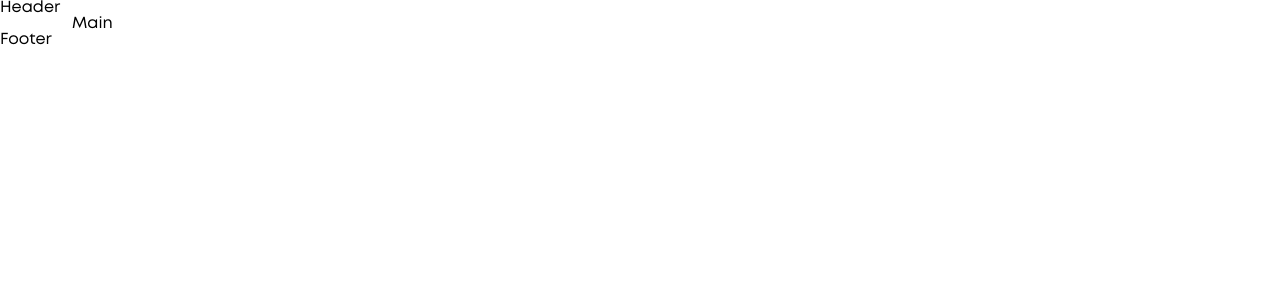
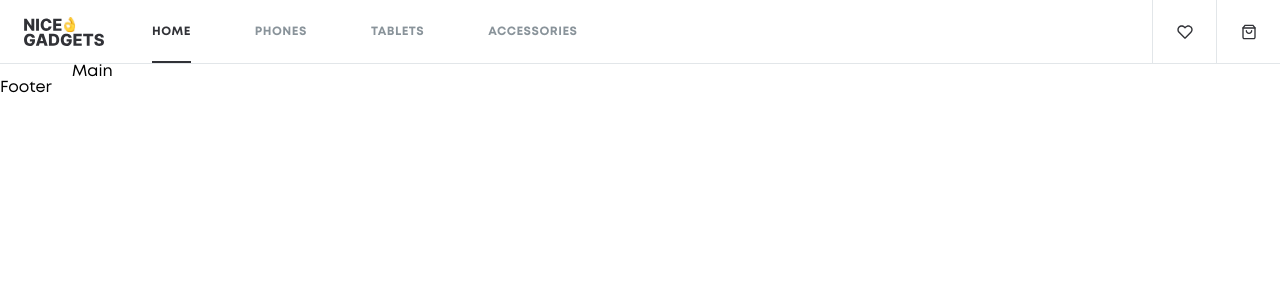
Before and after one commit to Localhost-Enterprises/group-project-2026, a React (Vite) app: page / in a window 1280 px wide. Shown: the top 300 px of the page. Built offline with nearby package versions, Linux system fonts and the light colour scheme.

Commit message:
feat(TTP-2): add header & menu to home page

```diff
--- a/package.json
+++ b/package.json
@@ -20,6 +20,7 @@
     "react": "^19.2.8",
     "react-dom": "^19.2.8",
     "react-router": "^8.4.0",
+    "react-router-dom": "^7.18.4",
     "tailwindcss": "^4.3.3"
   },
   "devDependencies": {
--- a/src/components/organisms/Header/Header.module.scss
+++ b/src/components/organisms/Header/Header.module.scss
@@ -0,0 +1,213 @@
+@use '@/app/styles/colors' as *;
+@use '@/app/styles/typography' as *;
+@use '@/app/styles/mixins' as *;
+
+.header {
+  display: flex;
+  align-items: center;
+  height: 64px;
+  background-color: $white;
+  border-bottom: 1px solid $elements;
+  padding-left: 16px;
+  position: relative;
+  justify-content: space-between;
+  z-index: 100;
+
+  @include on('tablet') {
+    padding-left: 24px;
+    justify-content: flex-start;
+  }
+}
+
+.logoLink {
+  display: flex;
+  align-items: center;
+  height: 100%;
+  text-decoration: none;
+
+  @include on('tablet') {
+    margin-right: 48px;
+  }
+}
+
+.nav {
+  display: none;
+
+  @include on('tablet') {
+    display: flex;
+    align-items: center;
+    height: 100%;
+  }
+}
+
+.navList {
+  display: flex;
+  align-items: center;
+  height: 100%;
+  gap: 32px;
+  list-style: none;
+  margin: 0;
+  padding: 0;
+  @include on('desktop') {
+    gap: 64px;
+  }
+}
+
+.navItem {
+  display: flex;
+  align-items: center;
+  height: 100%;
+}
+
+.navLink,
+.mobileNavLink {
+  position: relative;
+  display: flex;
+  align-items: center;
+  text-decoration: none;
+  color: $secondary;
+
+  @include uppercase;
+
+  transition: color 0.3s ease;
+
+  &:hover {
+    color: $primary;
+  }
+
+  &.active {
+    color: $primary;
+
+    &::after {
+      content: '';
+      position: absolute;
+      bottom: 0;
+      left: 0;
+      width: 100%;
+      height: 2px;
+      background-color: $primary;
+    }
+  }
+}
+
+.navLink {
+  height: 100%;
+}
+
+.headerActions {
+  display: none;
+
+  @include on('tablet') {
+    display: flex;
+    align-items: center;
+    height: 100%;
+    margin-left: auto;
+  }
+}
+
+.actionBtn,
+.mobileActionBtn {
+  position: relative;
+  display: flex;
+  align-items: center;
+  justify-content: center;
+  text-decoration: none;
+  transition: background-color 0.3s ease;
+
+  &:hover {
+    background-color: $hover;
+  }
+
+  &.active {
+    background-color: $hover;
+
+    &::after {
+      content: '';
+      position: absolute;
+      bottom: 0;
+      left: 0;
+      width: 100%;
+      height: 2px;
+      background-color: $primary;
+    }
+  }
+}
+
+.actionBtn {
+  width: 64px;
+  height: 100%;
+  border-left: 1px solid $elements;
+}
+
+.burgerBtn {
+  display: flex;
+  align-items: center;
+  justify-content: center;
+  width: 64px;
+  height: 64px;
+  background: none;
+  border: none;
+  border-left: 1px solid $elements;
+  cursor: pointer;
+  color: $primary;
+  margin-right: -16px;
+
+  @include on('tablet') {
+    display: none;
+  }
+}
+
+.mobileMenu {
+  position: fixed;
+  top: 64px;
+  left: 0;
+  width: 100vw;
+  height: calc(100vh - 64px);
+  background-color: $white;
+  display: flex;
+  flex-direction: column;
+  justify-content: space-between;
+  transform: translateX(-100%);
+  transition: transform 0.3s ease-in-out;
+  z-index: 99;
+
+  &.open {
+    transform: translateX(0);
+  }
+
+  @include on('tablet') {
+    display: none;
+  }
+}
+
+.mobileNavList {
+  list-style: none;
+  display: flex;
+  flex-direction: column;
+  align-items: center;
+  justify-content: center;
+  flex-grow: 1;
+  gap: 32px;
+  padding: 0;
+  margin: 0;
+}
+
+.mobileNavLink {
+  padding-bottom: 8px;
+}
+
+.mobileActions {
+  display: flex;
+  height: 64px;
+  border-top: 1px solid $elements;
+}
+
+.mobileActionBtn {
+  flex: 1;
+  height: 100%;
+  border-right: 1px solid $elements;
+
+  &:last-child {
+    border-right: none;
+  }
+}
--- a/src/components/organisms/Header/Header.tsx
+++ b/src/components/organisms/Header/Header.tsx
@@ -1,9 +1,125 @@
+import React, { useState } from 'react';
+import { NavLink, Link } from 'react-router-dom';
+import cn from 'classnames';
 import styles from './Header.module.scss';
+import { Logo } from '../../atoms/Logo';
+import { CartIcon } from '../../atoms/Icons/CartIcon';
+import { FavouritesIcon } from '../../atoms/Icons/FavouritesIcon';
+import { MenuIcon } from '@/components/atoms/Icons/MenuIcon';
+import { CloseIcon } from '@/components/atoms/Icons/CloseIcon';
 
 export const Header = () => {
+  const [isMenuOpen, setIsMenuOpen] = useState(false);
+  const toggleMenu = () => setIsMenuOpen(!isMenuOpen);
+
   return (
-    <div className={styles.container}>
-      <h1>Header</h1>
-    </div>
+    <header className={styles.header}>
+      <Link
+        to="/"
+        className={styles.logoLink}
+      >
+        <Logo size="small" />
+      </Link>
+
+      {/*Desktop*/}
+
+      <nav className={styles.nav}>
+        <ul className={styles.navList}>
+          {['/', '/phones', '/tablets', '/accessories'].map((path, idx) => {
+            const labels = ['HOME', 'PHONES', 'TABLETS', 'ACCESSORIES'];
+            return (
+              <li
+                key={path}
+                className={styles.navItem}
+              >
+                <NavLink
+                  to={path}
+                  end={path === '/'}
+                  className={({ isActive }) =>
+                    cn(styles.navLink, { [styles.active]: isActive })
+                  }
+                >
+                  {labels[idx]}
+                </NavLink>
+              </li>
+            );
+          })}
+        </ul>
+      </nav>
+
+      <div className={styles.headerActions}>
+        <NavLink
+          to="/favorites"
+          className={({ isActive }) =>
+            cn(styles.actionBtn, { [styles.active]: isActive })
+          }
+        >
+          <FavouritesIcon />
+        </NavLink>
+        <NavLink
+          to="/cart"
+          className={({ isActive }) =>
+            cn(styles.actionBtn, { [styles.active]: isActive })
+          }
+        >
+          <CartIcon />
+        </NavLink>
+      </div>
+
+      <button
+        className={styles.burgerBtn}
+        onClick={toggleMenu}
+        aria-label="Toggle menu"
+      >
+        {isMenuOpen ?
+          <CloseIcon />
+        : <MenuIcon />}
+      </button>
+
+      {/*Mobile menu*/}
+
+      <div className={cn(styles.mobileMenu, { [styles.open]: isMenuOpen })}>
+        <ul className={styles.mobileNavList}>
+          {['/', '/phones', '/tablets', '/accessories'].map((path, idx) => {
+            const labels = ['HOME', 'PHONES', 'TABLETS', 'ACCESSORIES'];
+            return (
+              <li key={path}>
+                <NavLink
+                  to={path}
+                  onClick={toggleMenu}
+                  end={path === '/'}
+                  className={({ isActive }) =>
+                    cn(styles.mobileNavLink, { [styles.active]: isActive })
+                  }
+                >
+                  {labels[idx]}
+                </NavLink>
+              </li>
+            );
+          })}
+        </ul>
+
+        <div className={styles.mobileActions}>
+          <NavLink
+            to="/favorites"
+            onClick={toggleMenu}
+            className={({ isActive }) =>
+              cn(styles.mobileActionBtn, { [styles.active]: isActive })
+            }
+          >
+            <FavouritesIcon />
+          </NavLink>
+          <NavLink
+            to="/cart"
+            onClick={toggleMenu}
+            className={({ isActive }) =>
+              cn(styles.mobileActionBtn, { [styles.active]: isActive })
+            }
+          >
+            <CartIcon />
+          </NavLink>
+        </div>
+      </div>
+    </header>
   );
 };
--- a/src/main.tsx
+++ b/src/main.tsx
@@ -1,6 +1,11 @@
 import { createRoot } from 'react-dom/client';
+import { BrowserRouter } from 'react-router-dom';
 import { App } from './app';
 import '@/app/styles/tailwind.css';
 import '@/app/styles/globals.scss';
 
-createRoot(document.getElementById('root')!).render(<App />);
+createRoot(document.getElementById('root')!).render(
+  <BrowserRouter>
+    <App />
+  </BrowserRouter>,
+);
```
Also changed, not shown: 1 other file (tests, documents, lock files or other folders).
